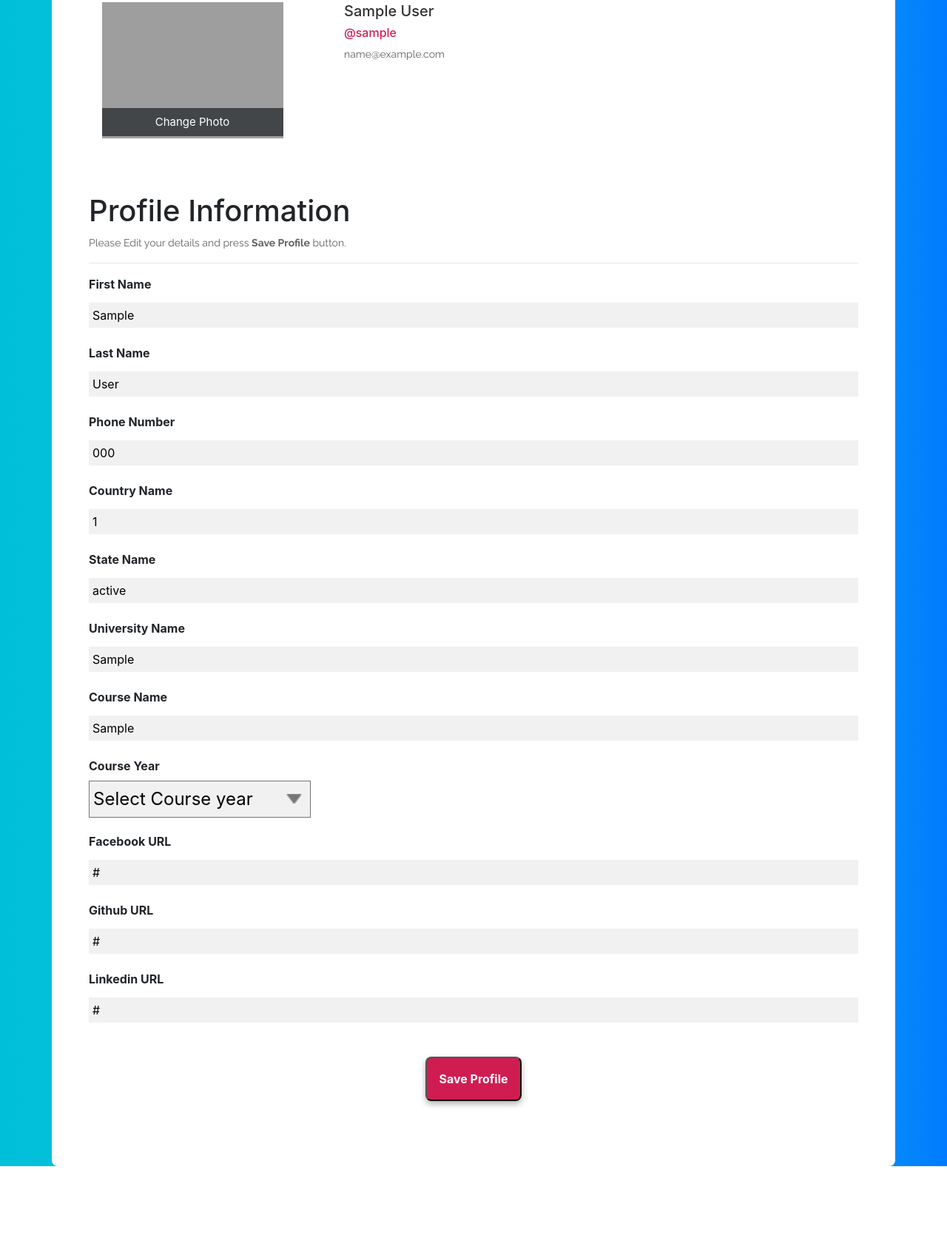
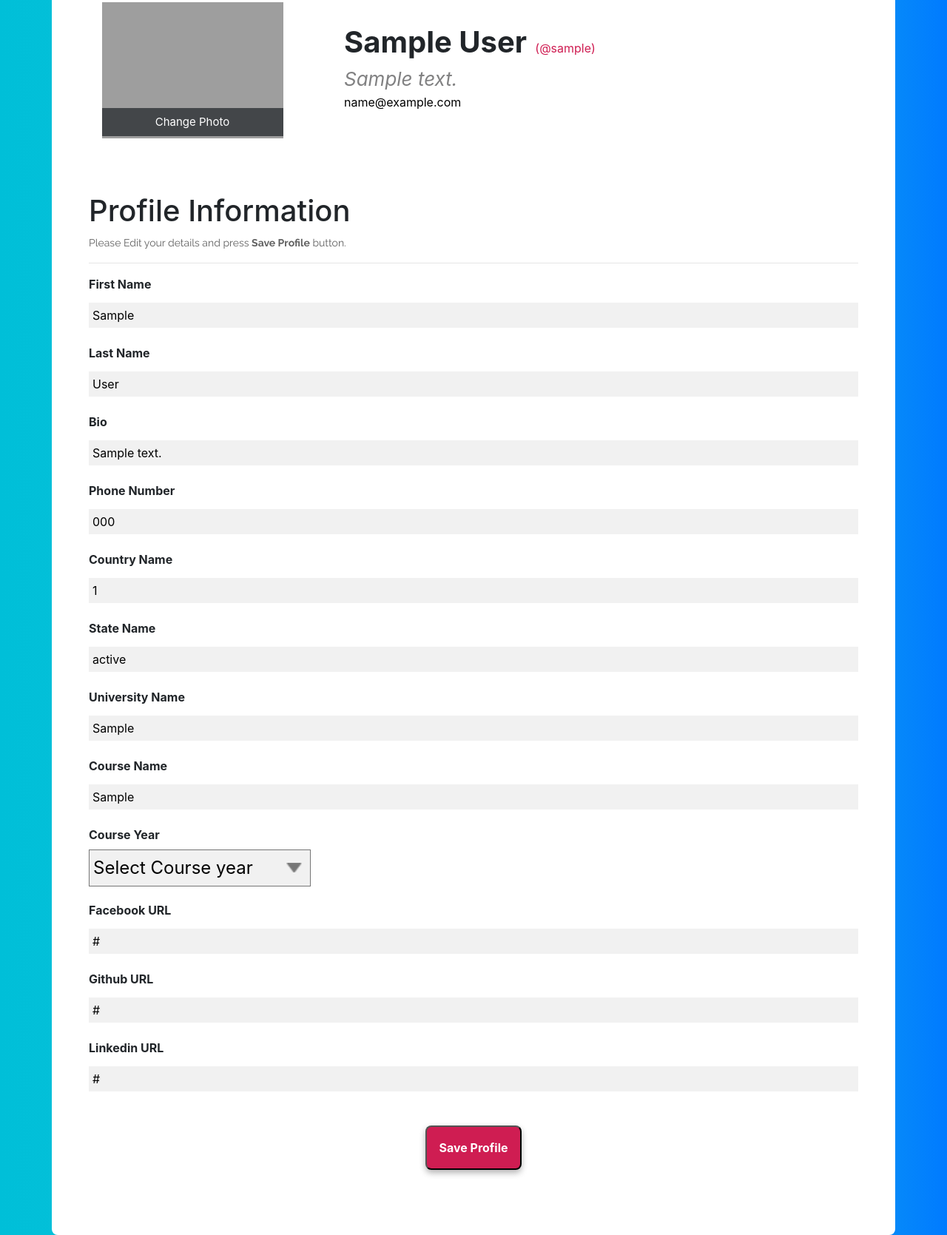
Before and after one commit to Akanksha1212/UniConnectWT, a PHP site: page /profile.php in a window 1280 px wide. Shown: the part 74-1743 px from the top of the page at 74% size. Before the commit the page ends 1650 px from the top, so only its background shows below. Run offline with PHP 8.4, Linux system fonts and the light colour scheme; the visitor is signed in with stand-in values (Sample User, id 1); tables that the repository leaves empty or names only in its code hold one stand-in row (values such as "Sample post"); data that the repository does not hold is empty; some libraries are stand-ins or nearby versions; grey boxes are pictures that could not be loaded.

Commit message:
added bio

```diff
--- a/css/profile.css
+++ b/css/profile.css
@@ -33,12 +33,6 @@ input[type=text], input[type=password] {
 input[type=text]:focus, input[type=password]:focus {
   background-color: #ddd;
   outline: none;
-}
-
-/* Overwrite default styles of hr */
-hr {
-  border: 1px solid #f1f1f1;
-  margin-bottom: 25px;
 }
 
 /* Add a blue text color to links */
@@ -80,12 +74,7 @@ background: linear-gradient(90deg, rgba(2,0,36,1) 0%, rgba(0,191,216,1) 0%, rgba
     right: 0;
     top: 0;
 }
-.profile-head h5{
-    color: #333;
-}
-.profile-head h6{
-    color: #cf1d52;
-}
+
 .profile-edit-btn{
     border: none;
     border-radius: 1.5rem;
@@ -95,10 +84,9 @@ background: linear-gradient(90deg, rgba(2,0,36,1) 0%, rgba(0,191,216,1) 0%, rgba
     color: #6c757d;
     cursor: pointer;
 }
-.proile-rating{
-    font-size: 12px;
+.profile-rating{
+    font-size: 26px;
     color: #818182;
-    margin-top: 5%;
 }
 .profile-head .nav-tabs{
     margin-bottom:5%;
--- a/profile.php
+++ b/profile.php
@@ -84,13 +84,16 @@ while($rows=mysqli_fetch_array($result)){
                     </div>
                     <div class="col-md-6">
                         <div class="profile-head">
-                                    <h5>
-                                        <?php echo $rows['first_name']." ".$rows['last_name']; ?>
-                                    </h5>
-                                    <h6>
-                                        <?php echo "@".$rows['user_name']; ?>
-                                    </h6>
-                                    <p class="profile-rating"><?php echo $rows['email']; ?></p>
+				    <br>
+                                    <span style= "font-size: 40px;">
+                                        <b><?php echo $rows['first_name']." ".$rows['last_name']; ?></b>
+                                    </span>
+                             	    <span style= "color: #cf1d52;">
+                                        <?php echo "(@".$rows['user_name'].")"; ?>
+                                    </span>
+				   <br>
+				    <span class="profile-rating"><i><?php echo $rows['bio']; ?></i></span><br>
+				    <span style= "color: black;" ><?php echo $rows['email']; ?></span>
     </div>
 </div>
 
@@ -105,6 +108,9 @@ while($rows=mysqli_fetch_array($result)){
 
           <label for="last name"><b>Last Name</b></label>
           <input type="text" value="<?php echo $rows['last_name']; ?>" name="last_name" id="last" required>
+
+	  <label for="bio"><b>Bio</b></label>
+          <input type="text" placeholder="Enter Bio" value="<?php echo $rows['bio']; ?>" name="bio" id="bio" >
 
           <label for="phone num"><b>Phone Number</b></label>
           <input type="text" value="<?php echo $rows['phone']; ?>" id="phone" required>
@@ -165,11 +171,12 @@ while($rows=mysqli_fetch_array($result)){
 	$university = $_POST['university'];
 	$course = $_POST['course'];
 	$course_year = $_POST['course_year'];
+	$bio = $_POST['bio'];
 	$facebook_url = $_POST['facebook_url'];
 	$github_url = $_POST['github_url'];
 	$linkedin_url = $_POST['linkedin_url'];
       $query = "UPDATE Users SET first_name = '$first_name',
-                       last_name= '$last_name', country= '$country', bio= '$bio', state= '$state', university= 		        '$university', course= '$course', course_year= '$course_year', facebook_url= '$facebook_url', 				github_url='$github_url', linkedin_url= '$linkedin_url'
+                       last_name= '$last_name', country= '$country', bio= '$bio', state= '$state', university= 		        '$university', course= '$course', course_year= '$course_year', facebook_url= '$facebook_url', 				github_url='$github_url', linkedin_url= '$linkedin_url', bio= '$bio'
                       WHERE user_id = '$session_id'";
                     $result = mysqli_query($mysqli, $query) or die(mysqli_error($mysqli));
                     ?>
```
